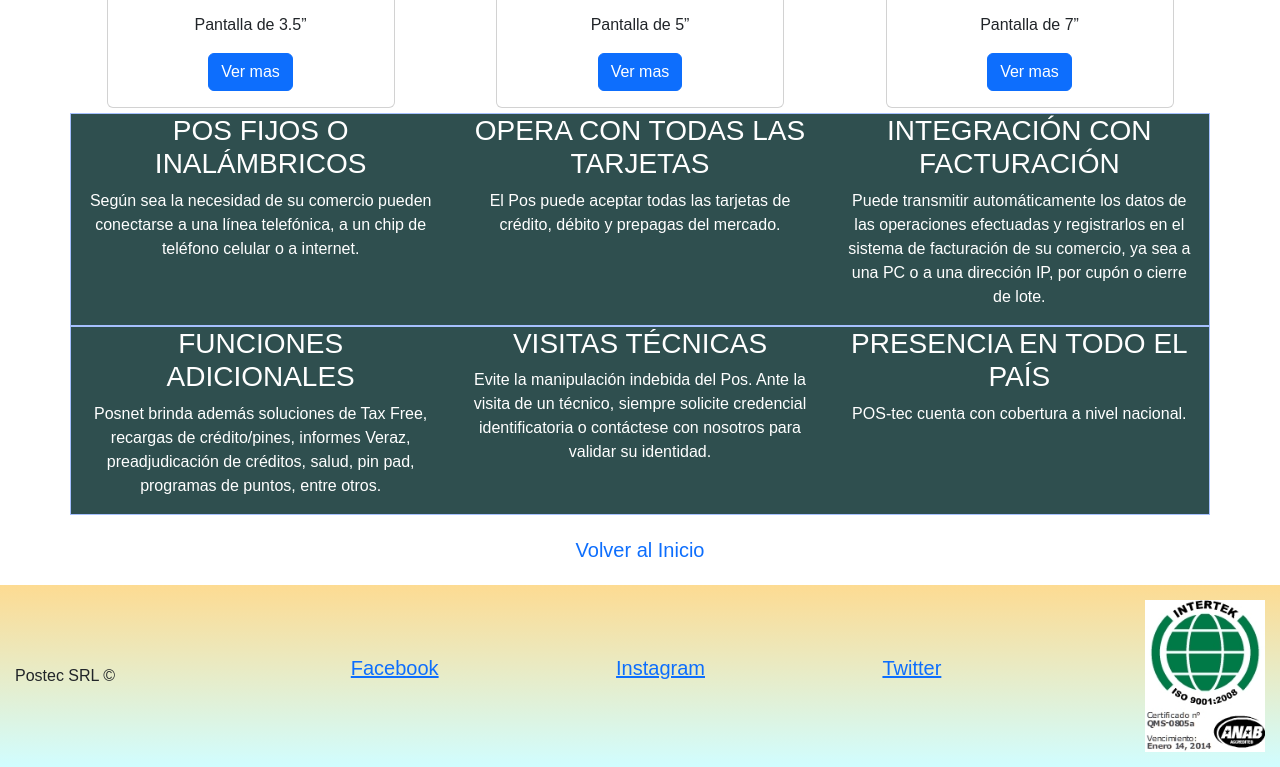
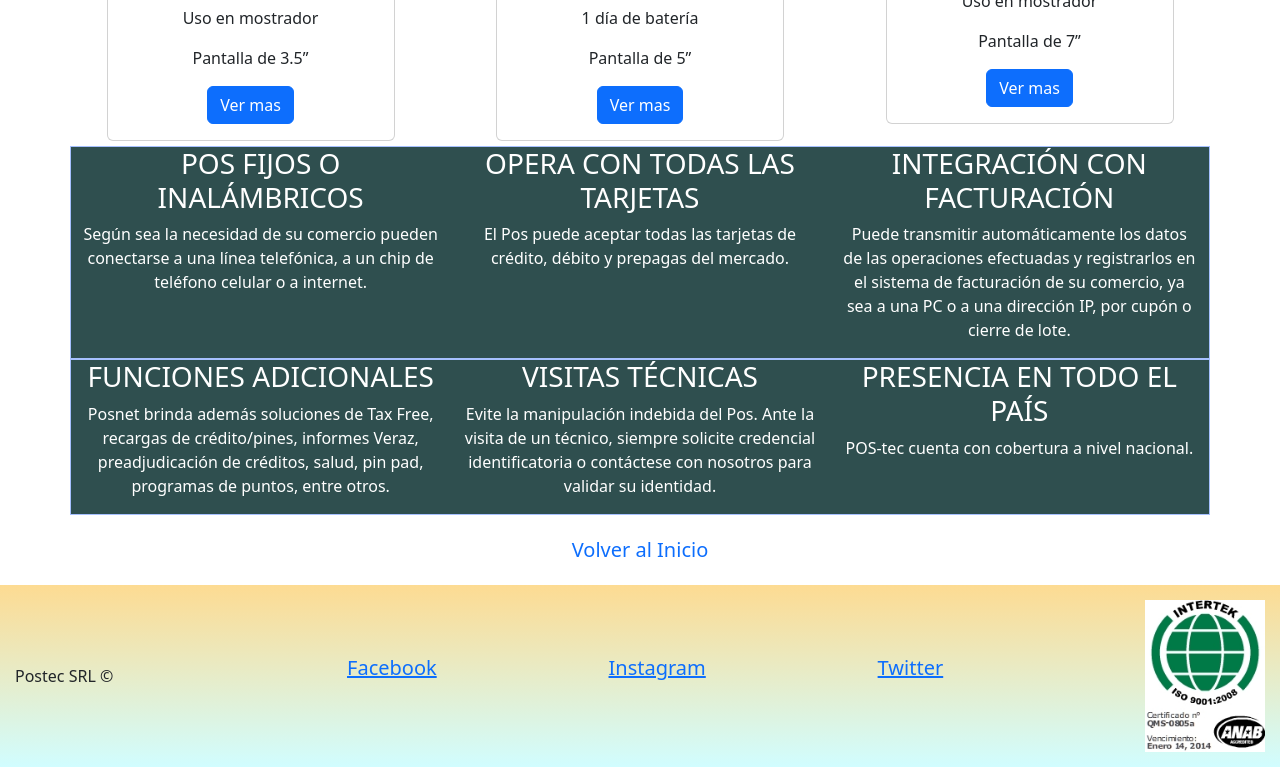
Before and after one commit to marcelolopez22/clase-16-sass2, a plain HTML site: page index.html in a window 1280 px wide. Shown: the part 1229-1996 px from the top of the page. Drawn offline with nearby package versions, Linux system fonts and the light colour scheme.

Commit message:
agregue reset

```diff
--- a/css/style.css
+++ b/css/style.css
@@ -1,10 +1,5 @@
 @import url("https://fonts.googleapis.com/css2?family=Montserrat:wght@400;600;900&display=swap");
 @import url("https://fonts.googleapis.com/css2?family=Hind:wght@500;700&display=swap");
-* {
-  margin: 0;
-  padding: 0;
-  font-family: Arial, Helvetica, sans-serif; }
-
 .navbar .navbar-collapse {
   justify-content: flex-end; }
 
--- a/scss/main.scss
+++ b/scss/main.scss
@@ -1,10 +1,7 @@
-* {
-    margin: 0;
-    padding: 0;
-    font-family: Arial, Helvetica, sans-serif;
-}
+
 @import "./utilities/colors";
 @import "./utilities/typo";
+@import "./utilities/reset";
 @import "./sections/nav-bar";
 @import "./sections/index";
 @import "./sections/nuestra-empresa";
```
Also changed, not shown: scss/utilities/_reset.scss (added).
